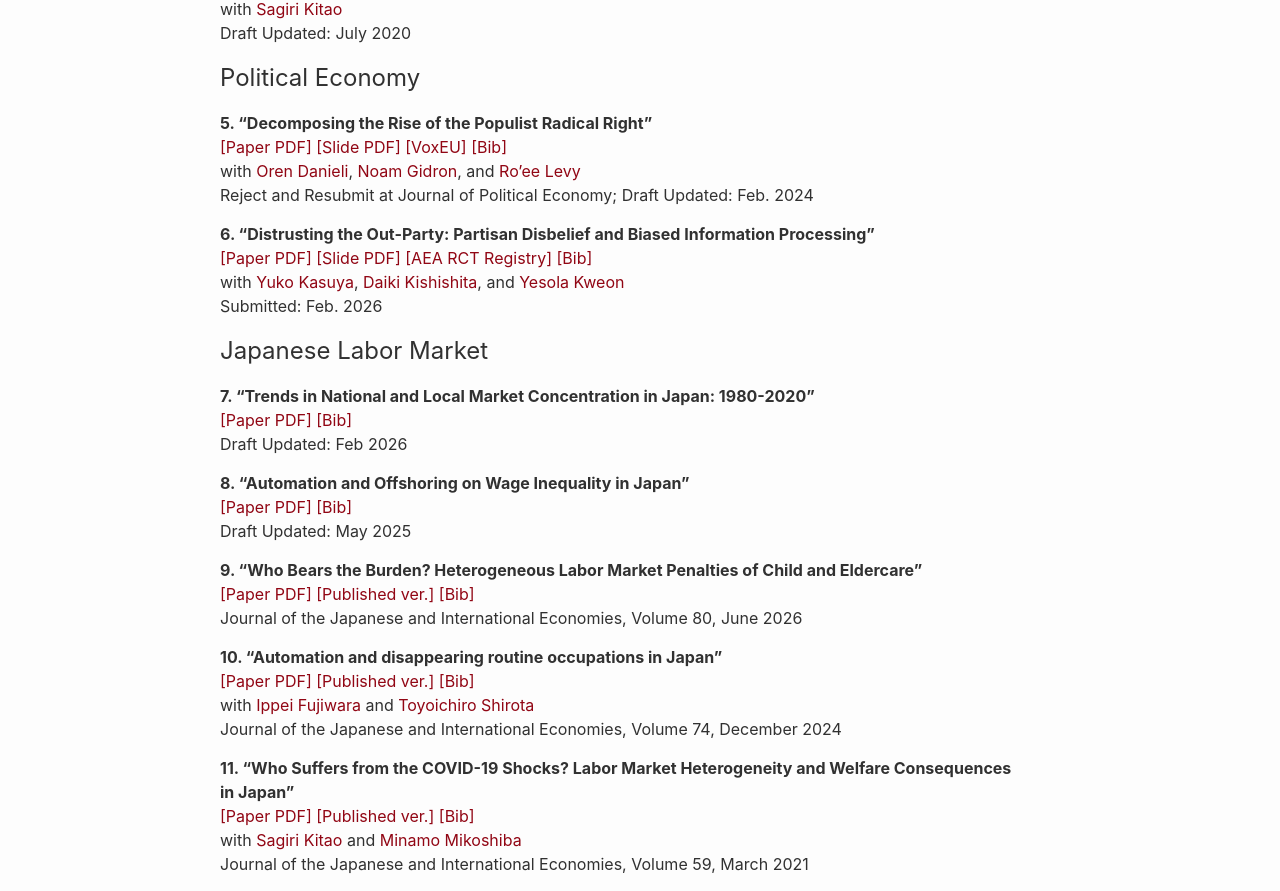
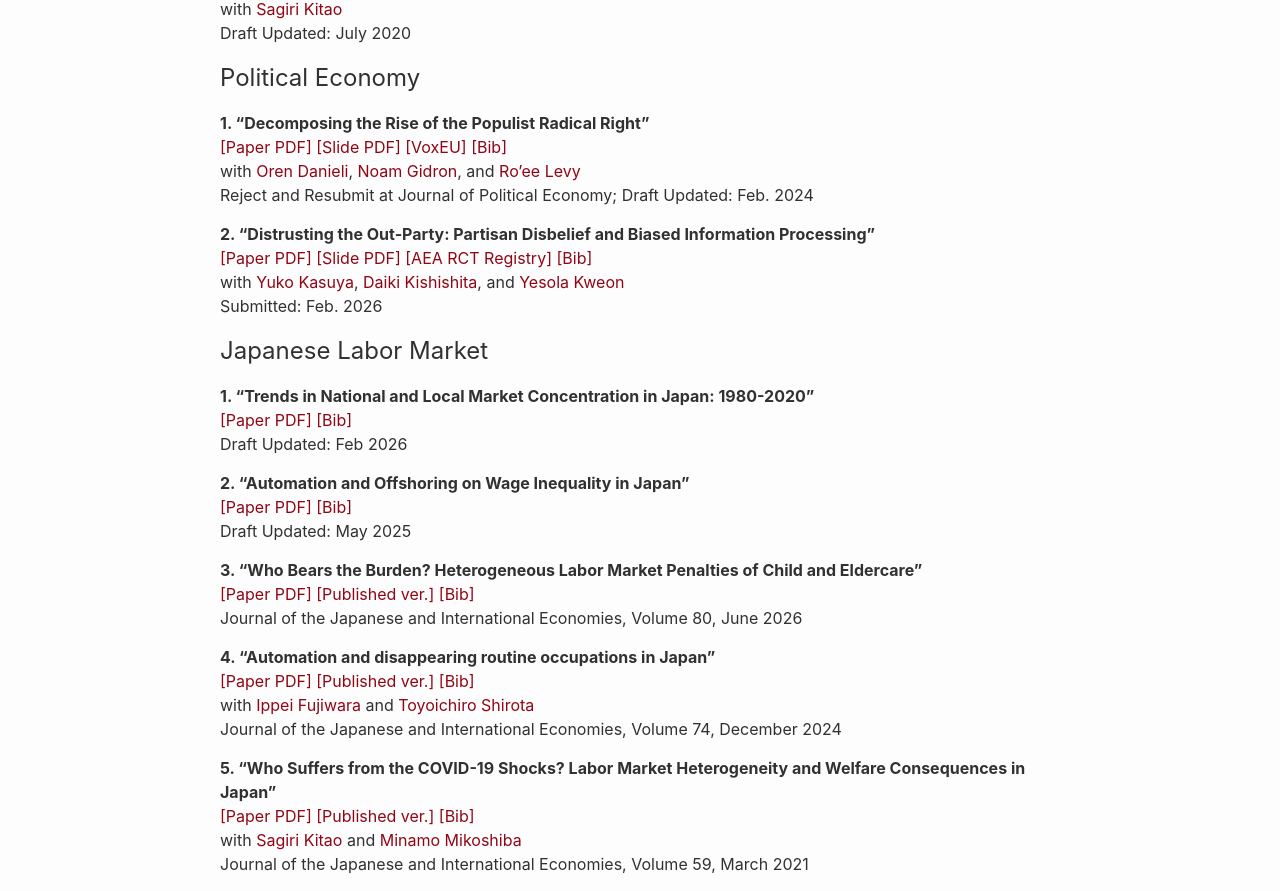
Before and after one commit to shinnkikuchi/shinnkikuchi.github.io, a Jekyll site: the page built from index.md, in a window 1280 px wide. Shown: the part 915-1806 px from the top of the page. Built offline with Jekyll 4.4.1, drawn with Linux system fonts in a browser that asks for light colours.

Commit message:
Update index.md

```diff
--- a/index.md
+++ b/index.md
@@ -59,7 +59,7 @@ Draft Updated: July 2020
 
 ## Political Economy
 
-**5. "Decomposing the Rise of the Populist Radical Right"**
+**1. "Decomposing the Rise of the Populist Radical Right"**
 <br>
 <a href="/files/research/DGKL-Populism.pdf" target="_blank">[Paper PDF]</a>
 <a href="/files/research/slide-DGKL-Populism.pdf" target="_blank">[Slide PDF]</a>
@@ -73,7 +73,7 @@ and <a href="https://www.roeelevy.com/" target="_blank">Ro'ee Levy</a>
 Reject and Resubmit at Journal of Political Economy; Draft Updated: Feb. 2024
 <br>
 
-**6. "Distrusting the Out-Party: Partisan Disbelief and Biased Information Processing"**
+**2. "Distrusting the Out-Party: Partisan Disbelief and Biased Information Processing"**
 <br>
 <a href="/files/research/KKKK-partisan-disbelief.pdf" target="_blank">[Paper PDF]</a>
 <a href="/files/research/slide-KIKUCHI-fakenews.pdf" target="_blank">[Slide PDF]</a>
@@ -89,7 +89,7 @@ Submitted: Feb. 2026
 
 ## Japanese Labor Market
 
-**7. "Trends in National and Local Market Concentration in Japan: 1980-2020"**
+**1. "Trends in National and Local Market Concentration in Japan: 1980-2020"**
 <br>
 <a href="/files/research/KIKUCHI_JPN_concentration.pdf" target="_blank">[Paper PDF]</a>
 <a href="/files/research/bib/KIKUCHI_JPN_concentration.html" target="_blank">[Bib]</a>
@@ -97,7 +97,7 @@ Submitted: Feb. 2026
 Draft Updated: Feb 2026
 <br>
 
-**8. "Automation and Offshoring on Wage Inequality in Japan"**
+**2. "Automation and Offshoring on Wage Inequality in Japan"**
 <br>
 <a href="/files/research/KIKUCHI_JPN_techtrade_ineq.pdf" target="_blank">[Paper PDF]</a>
 <a href="/files/research/bib/KIKUCHI_JPN_techtrade_ineq.html" target="_blank">[Bib]</a>
@@ -105,7 +105,7 @@ Draft Updated: Feb 2026
 Draft Updated: May 2025
 <br>
 
-**9. "Who Bears the Burden? Heterogeneous Labor Market Penalties of Child and Eldercare"**
+**3. "Who Bears the Burden? Heterogeneous Labor Market Penalties of Child and Eldercare"**
 <br>
 <a href="/files/research/KIKUCHI_LTC_Penalty.pdf" target="_blank">[Paper PDF]</a>
 <a href="https://www.sciencedirect.com/science/article/abs/pii/S0889158326000122" target="_blank">[Published ver.]</a>
@@ -114,7 +114,7 @@ Draft Updated: May 2025
 Journal of the Japanese and International Economies, Volume 80, June 2026
 <br>
 
-**10. "Automation and disappearing routine occupations in Japan"**
+**4. "Automation and disappearing routine occupations in Japan"**
 <br>
 <a href="/files/research/FKS-robot-japan.pdf" target="_blank">[Paper PDF]</a>
 <a href="https://www.sciencedirect.com/science/article/abs/pii/S0889158324000340" target="_blank">[Published ver.]</a>
@@ -126,7 +126,7 @@ with <a href="https://sites.google.com/site/ippeifujiwara/" target="_blank">Ippe
 Journal of the Japanese and International Economies, Volume 74, December 2024
 <br>
 
-**11. "Who Suffers from the COVID-19 Shocks? Labor Market Heterogeneity and Welfare Consequences in Japan"**
+**5. "Who Suffers from the COVID-19 Shocks? Labor Market Heterogeneity and Welfare Consequences in Japan"**
 <br>
 <a href="/files/research/KKM-COVID19.pdf" target="_blank">[Paper PDF]</a>
 <a href="https://www.sciencedirect.com/science/article/abs/pii/S088915832030054X" target="_blank">[Published ver.]</a>
```
